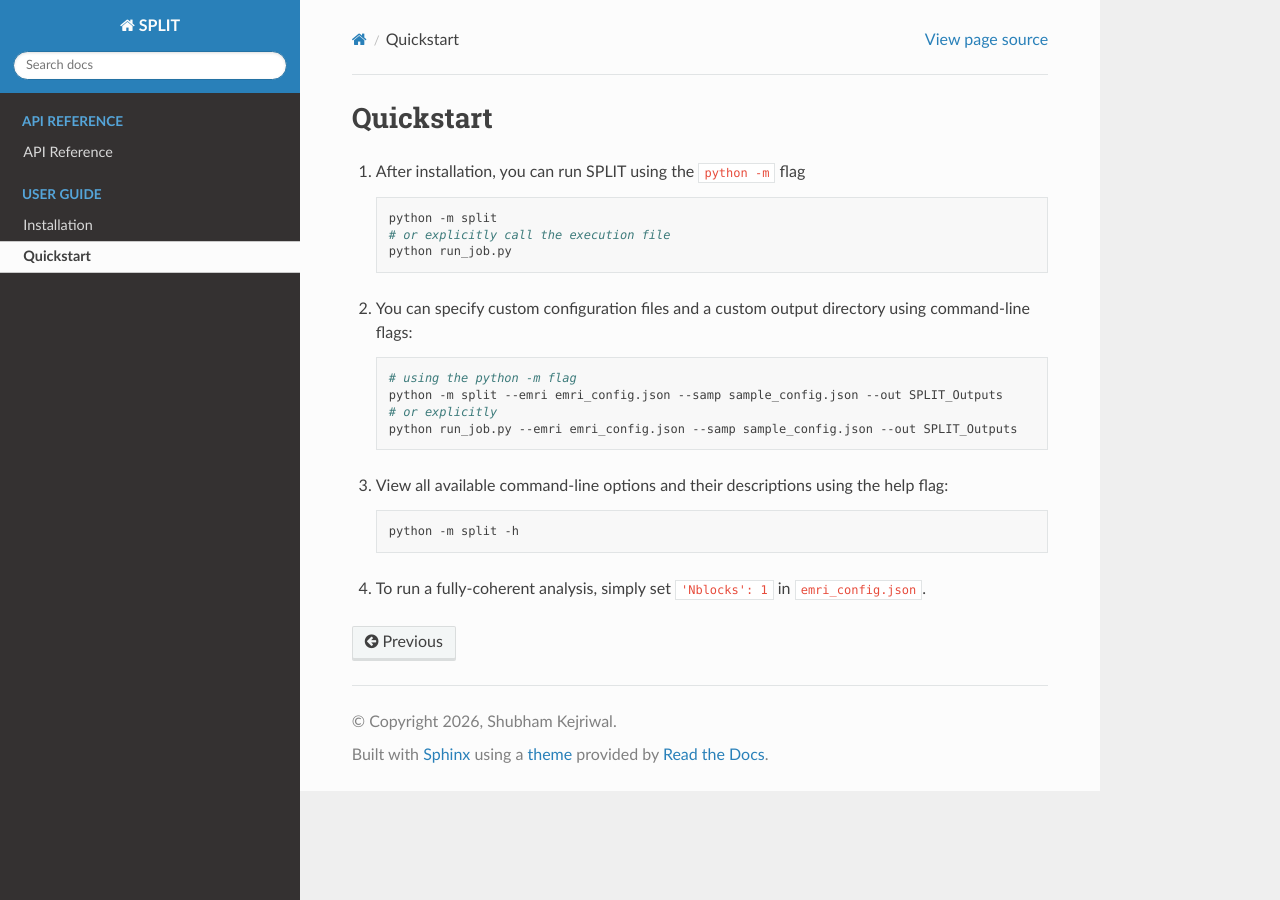
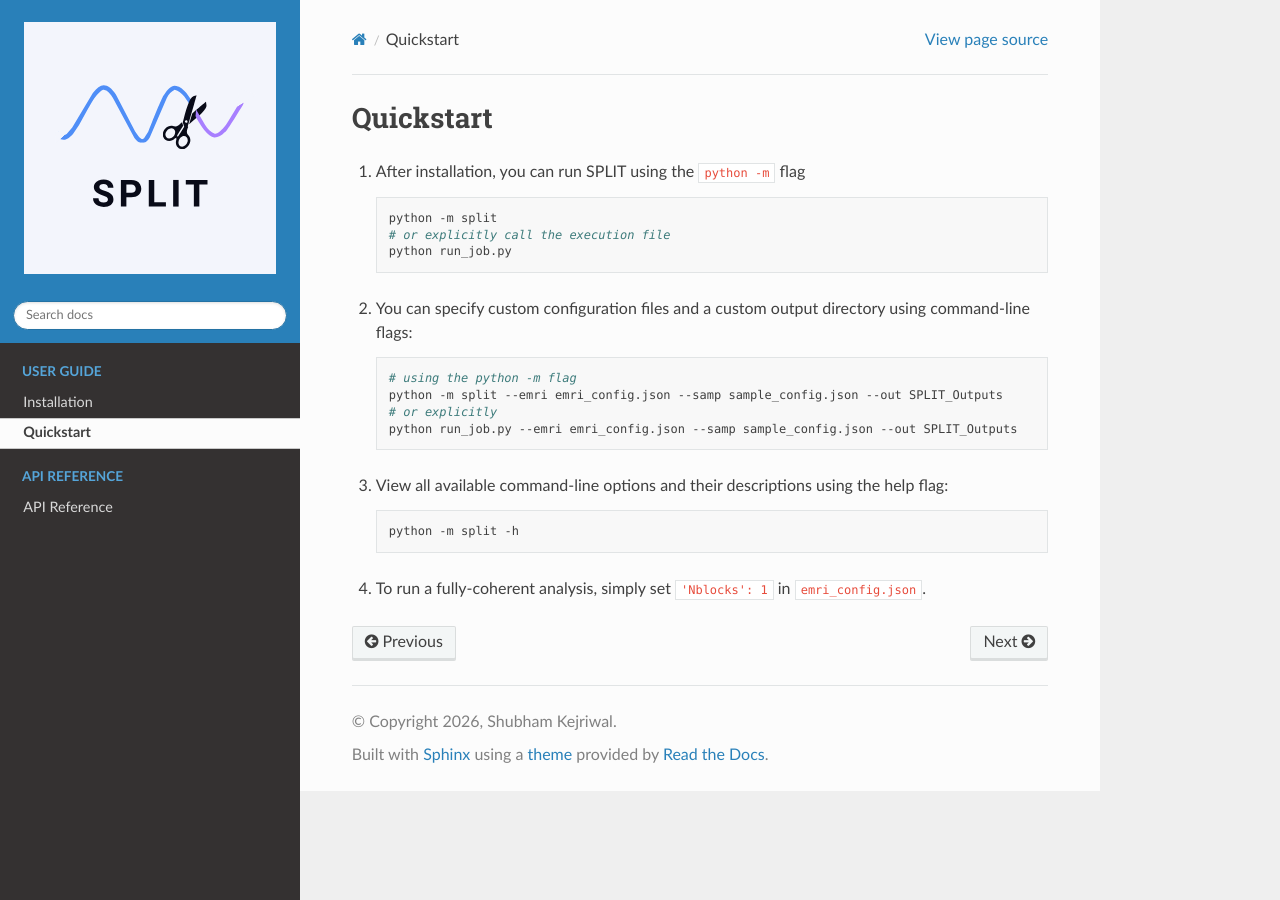
Before and after one commit to perturber/SPLIT, a Sphinx documentation site: the page built from docs/source/quickstart.md, in a window 1280 px wide. Built offline with Sphinx 7.4.7 and the Read the Docs theme 3.1.0, drawn with Linux system fonts in a browser that asks for light colours.

```diff
--- a/docs/source/conf.py
+++ b/docs/source/conf.py
@@ -29,10 +29,15 @@ extensions = [
 templates_path = ['_templates']
 exclude_patterns = []
 
-
+# Tell MyST to auto-generate anchor links for H1, H2, and H3 headers
+myst_heading_anchors = 3
 
 # -- Options for HTML output -------------------------------------------------
 # https://www.sphinx-doc.org/en/master/usage/configuration.html#options-for-html-output
 
 html_theme = 'sphinx_rtd_theme'
 html_static_path = ['_static']
+html_logo = '../assets/logos/square-light.svg'
+html_theme_options = {
+    'logo_only': True,
+}
```
Also changed, not shown: README.md (+2 -0 lines), docs/source/index.md (+11 -8 lines).
